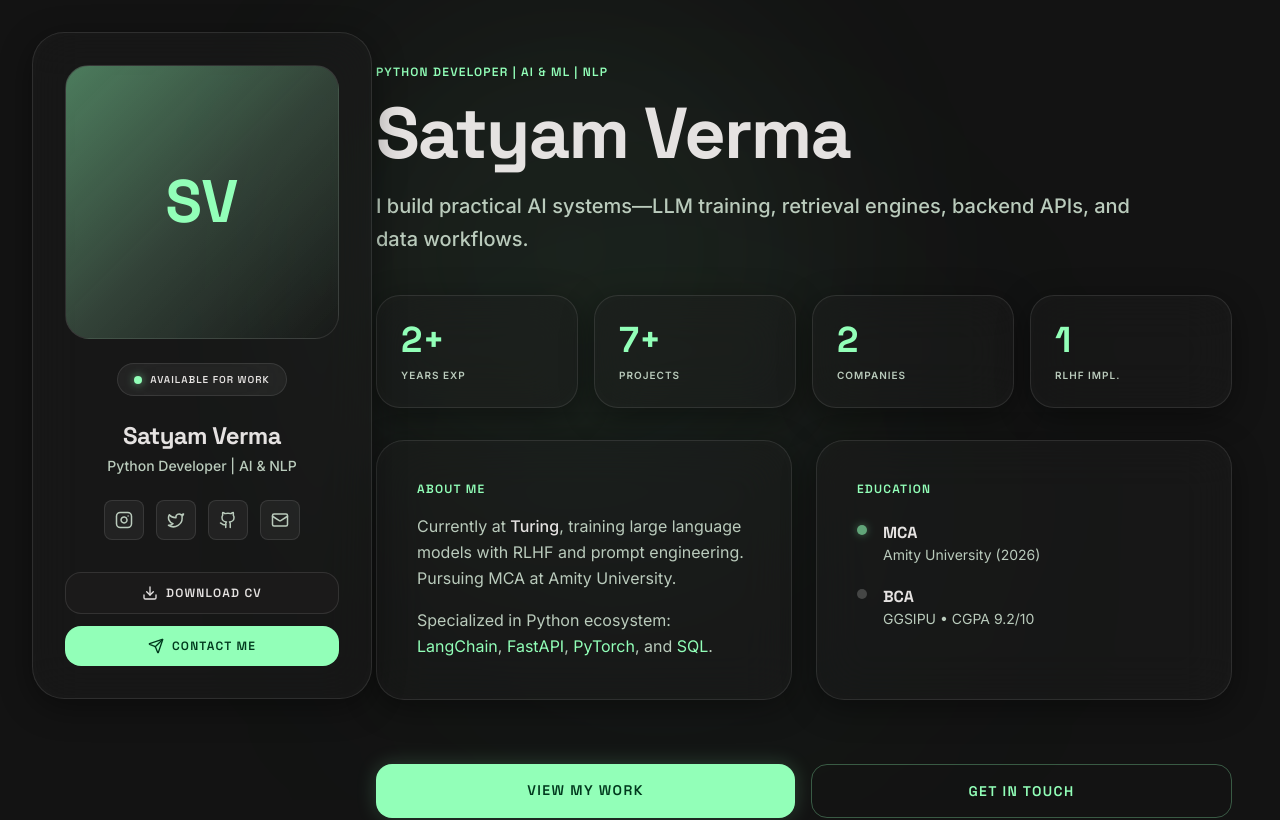
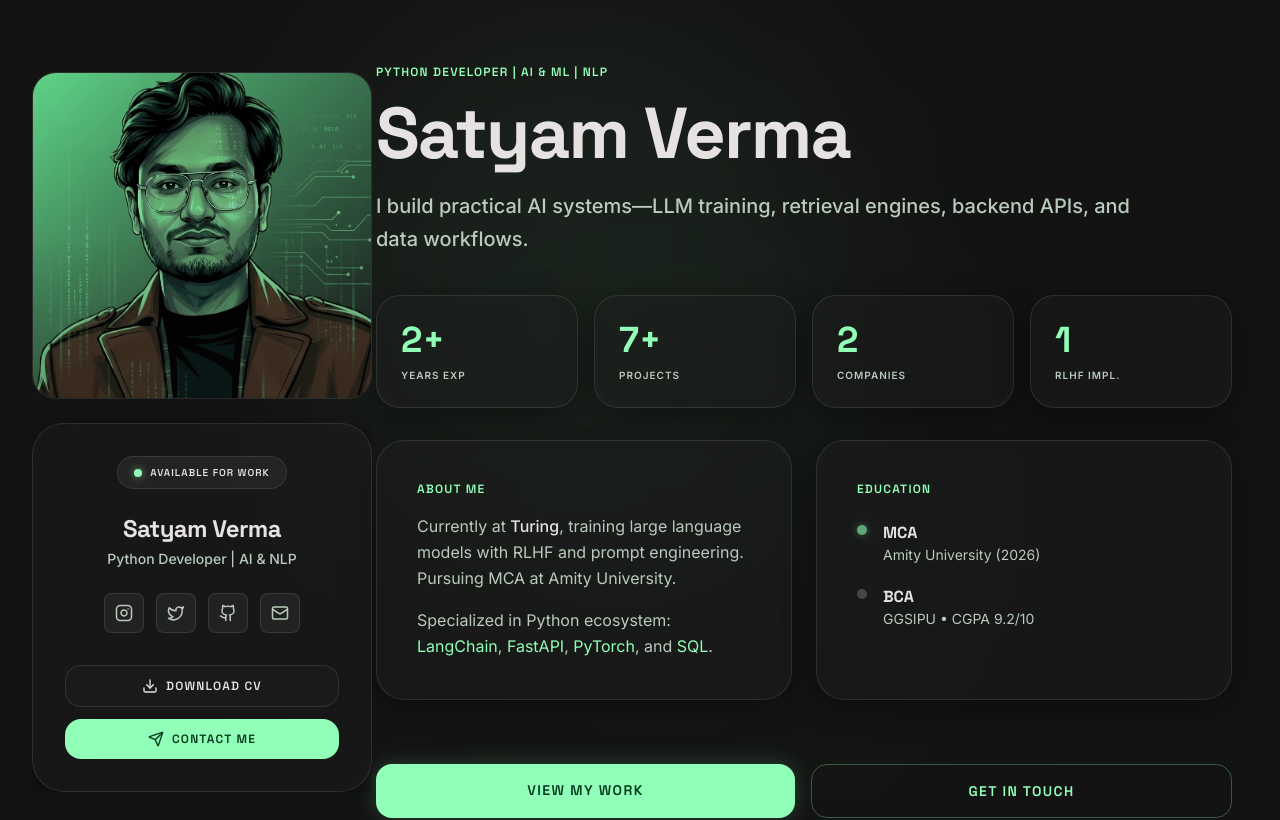
Before and after one commit to satyamverma21/Portfolio, a React (Vite) app: page / in a window 1280 px wide. Shown: the top 820 px of the page. Built offline with nearby package versions, Linux system fonts and the light colour scheme.

Commit message:
profile added

```diff
--- a/src/components/ProfileCard.tsx
+++ b/src/components/ProfileCard.tsx
@@ -24,24 +24,29 @@ export default function ProfileCard() {
         initial={{ opacity: 0, x: -20 }}
         animate={{ opacity: 1, x: 0 }}
         transition={{ duration: 0.6 }}
-        className="hidden lg:flex fixed left-8 top-8 w-[340px] flex-col glass-panel rounded-[32px] p-8 z-40 h-fit max-h-[calc(100vh-4rem)] overflow-y-auto custom-scrollbar"
+        className="hidden lg:flex fixed left-8 top-18 w-[340px] flex-col z-40 h-fit max-h-[calc(100vh-5rem)] overflow-y-auto custom-scrollbar"
       >
         {/* Profile Image */}
         <motion.div
           initial={{ opacity: 0, scale: 0.9 }}
           animate={{ opacity: 1, scale: 1 }}
           transition={{ duration: 0.5, delay: 0.1 }}
-          className="relative w-full mb-6 overflow-hidden rounded-[24px] aspect-square bg-gradient-to-br from-primary/20 via-white/5 to-transparent border border-white/10"
+          className="relative w-full mb-6 overflow-hidden rounded-[24px] aspect-square border border-white/10"
         >
-          <div className="absolute inset-0 bg-gradient-to-br from-primary/30 to-transparent flex items-center justify-center">
-            <div className="text-center">
-              <span className="font-display font-bold text-6xl text-primary">
-                SV
-              </span>
-            </div>
-          </div>
+          <img
+            src="/profile.png"
+            alt="Satyam Verma profile portrait"
+            className="absolute inset-0 h-full w-full object-cover"
+          />
+          <div className="absolute inset-0 bg-gradient-to-t from-background/20 via-transparent to-transparent" />
         </motion.div>
 
+        <motion.div
+          initial={{ opacity: 0, y: 12 }}
+          animate={{ opacity: 1, y: 0 }}
+          transition={{ duration: 0.5, delay: 0.2 }}
+          className="glass-panel rounded-[32px] p-8 flex flex-col"
+        >
           {/* Status Badge */}
           <motion.div
             initial={{ opacity: 0, y: 10 }}
@@ -112,6 +117,7 @@ export default function ProfileCard() {
               Contact Me
             </a>
           </motion.div>
+        </motion.div>
       </motion.aside>
 
       {/* Mobile Bottom Navigation */}
```
Also changed, not shown: profile.png (added), 1 other file (tests, documents, lock files or other folders). Lines whose indentation alone changed are shown as unchanged.
